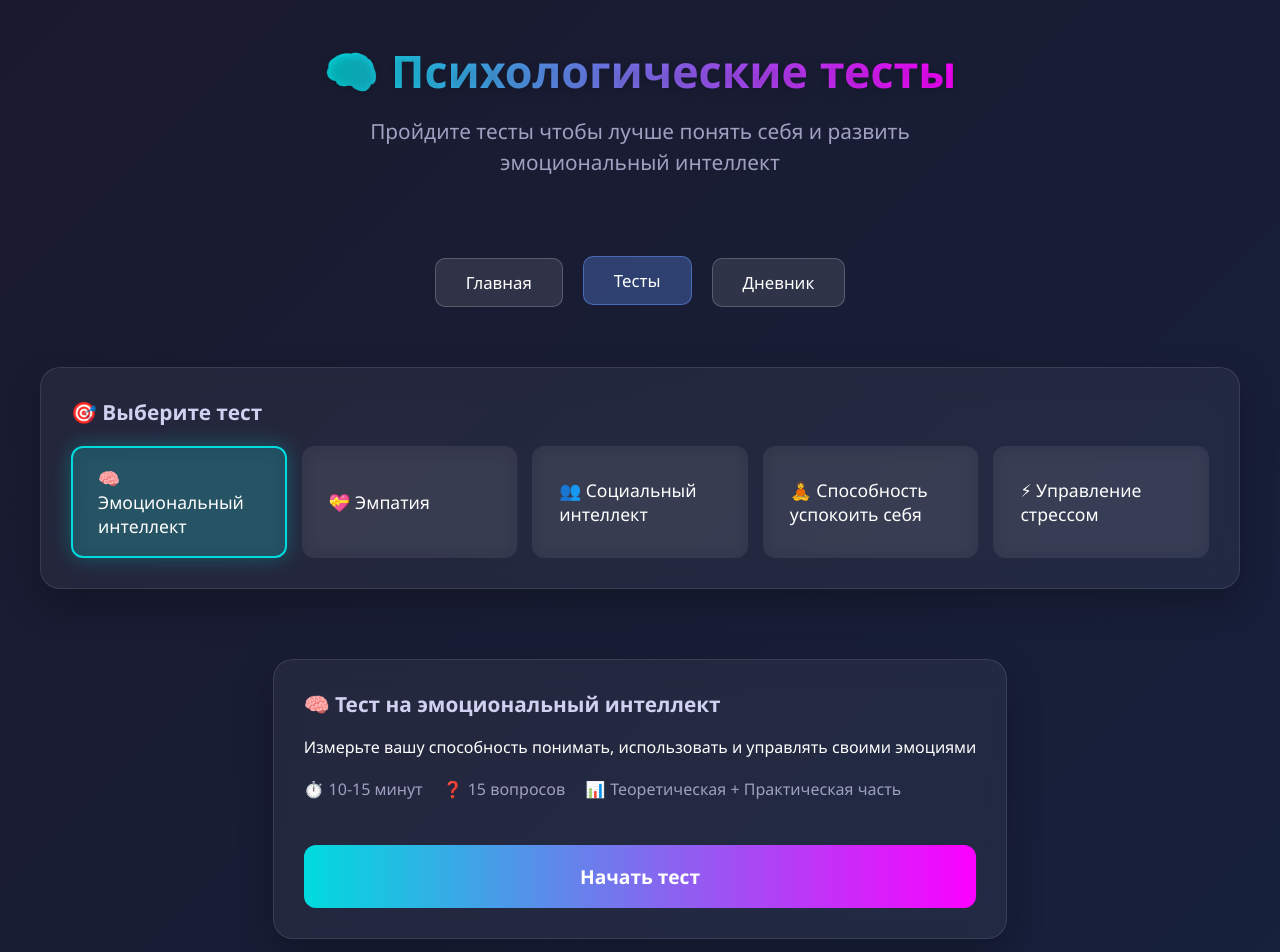
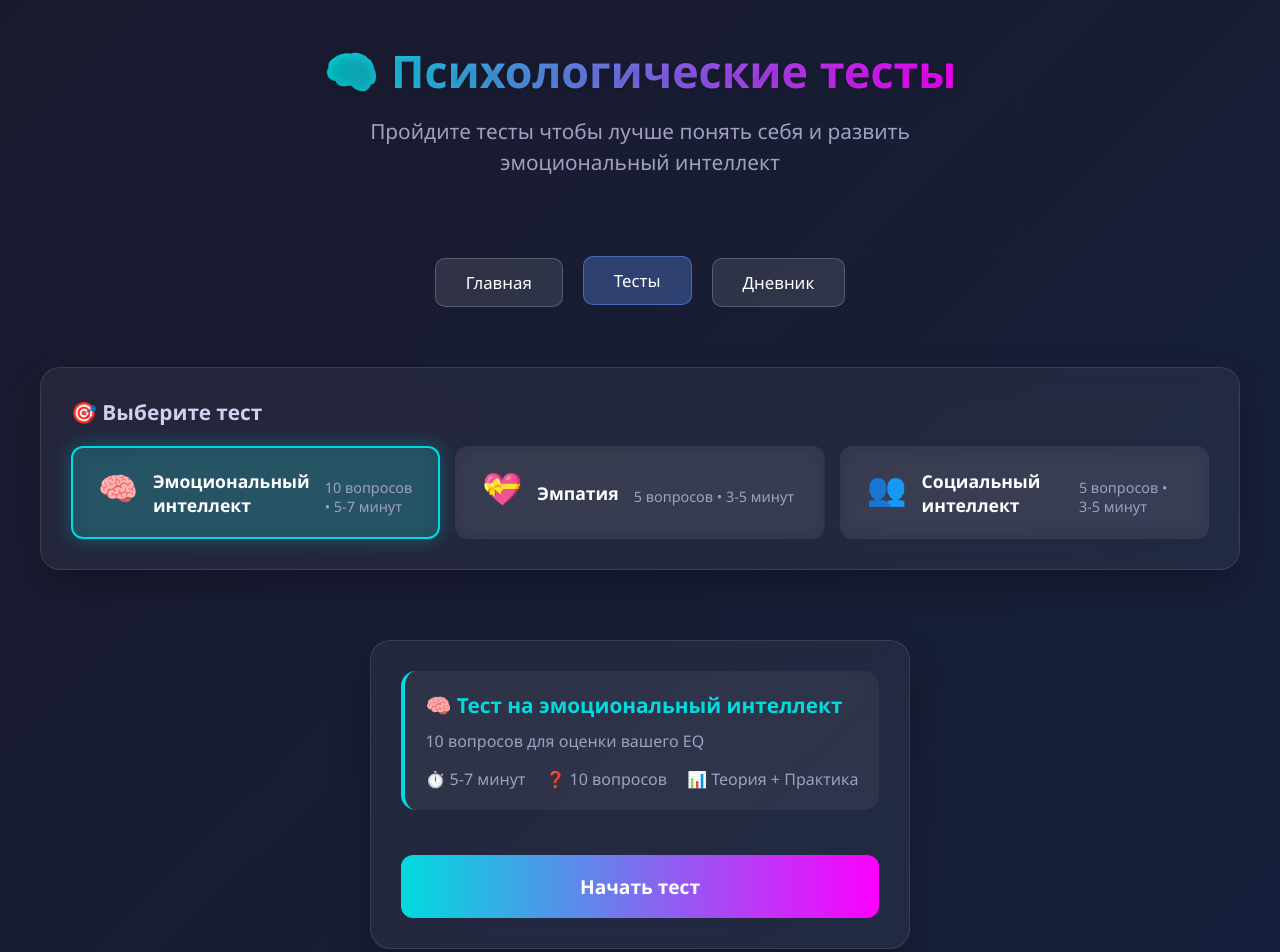
Before and after one commit to mir65344/Cube-, a website: page Mode Cube/public/tests.html in a window 1280 px wide. Shown: the top 952 px of the page. Drawn offline with Linux system fonts and the light colour scheme.

Commit message:
Update tests.html

```diff
--- a/Mode Cube/public/tests.html
+++ b/Mode Cube/public/tests.html
@@ -24,36 +24,38 @@
             <h3>🎯 Выберите тест</h3>
             <div class="test-categories">
                 <button class="test-category-btn active" data-test="eq">
-                    🧠 Эмоциональный интеллект
+                    <div style="font-size: 2rem; margin-bottom: 10px;">🧠</div>
+                    <strong>Эмоциональный интеллект</strong>
+                    <p style="margin: 8px 0 0; font-size: 0.9rem; color: #a0a0c0;">10 вопросов • 5-7 минут</p>
                 </button>
                 <button class="test-category-btn" data-test="empathy">
-                    💝 Эмпатия
+                    <div style="font-size: 2rem; margin-bottom: 10px;">💝</div>
+                    <strong>Эмпатия</strong>
+                    <p style="margin: 8px 0 0; font-size: 0.9rem; color: #a0a0c0;">5 вопросов • 3-5 минут</p>
                 </button>
                 <button class="test-category-btn" data-test="social">
-                    👥 Социальный интеллект
-                </button>
-                <button class="test-category-btn" data-test="calm">
-                    🧘 Способность успокоить себя
-                </button>
-                <button class="test-category-btn" data-test="stress">
-                    ⚡ Управление стрессом
+                    <div style="font-size: 2rem; margin-bottom: 10px;">👥</div>
+                    <strong>Социальный интеллект</strong>
+                    <p style="margin: 8px 0 0; font-size: 0.9rem; color: #a0a0c0;">5 вопросов • 3-5 минут</p>
                 </button>
             </div>
         </div>
 
         <!-- описание выбранного теста -->
         <div class="test-description card">
-            <h3 id="test-title">🧠 Тест на эмоциональный интеллект</h3>
-            <p id="test-description">Измерьте вашу способность понимать, использовать и управлять своими эмоциями</p>
-            <div class="test-meta">
-                <span>⏱️ <span id="test-time">10-15 минут</span></span>
-                <span>❓ <span id="test-questions">15 вопросов</span></span>
-                <span>📊 <span id="test-parts">Теоретическая + Практическая часть</span></span>
+            <div class="test-info">
+                <h3 id="test-title">🧠 Тест на эмоциональный интеллект</h3>
+                <p id="test-description">10 вопросов для оценки вашего EQ</p>
+                <div style="display: flex; gap: 20px; margin-top: 15px; color: #a0a0c0;">
+                    <span>⏱️ <span id="test-time">5-7 минут</span></span>
+                    <span>❓ <span id="test-questions">10 вопросов</span></span>
+                    <span>📊 <span id="test-parts">Теория + Практика</span></span>
+                </div>
             </div>
             <button id="start-test" class="submit-btn">Начать тест</button>
         </div>
 
-        <!-- контейнер теста (скрыт изначально) -->
+        <!-- контейнер теста -->
         <div class="quiz-container" id="test-container" style="display: none;">
             <!-- прогресс бар -->
             <div class="progress-container">
@@ -62,9 +64,6 @@
                 </div>
                 <div class="progress-text" id="progress-text"></div>
             </div>
-
-            <!-- Индикатор типа теста -->
-            <div class="test-type-indicator" id="test-type-indicator"></div>
 
             <!-- Контейнер для вопросов -->
             <div id="current-test"></div>
@@ -76,7 +75,7 @@
             </div>
         </div>
 
-        <!-- результаты (отдельный блок) -->
+        <!-- результаты -->
         <div class="quiz-container" id="test-results" style="display: none; margin-top: 30px;">
             <div class="result-header">
                 <h3>🎉 Результаты теста</h3>
@@ -89,12 +88,6 @@
                 <div class="score-label">Общий балл</div>
             </div>
 
-            <!-- детали по аспектам -->
-            <div class="aspects-results">
-                <h4>📊 Результаты по аспектам</h4>
-                <div class="aspects-grid" id="aspects-grid"></div>
-            </div>
-
             <!-- рекомендации -->
             <div class="recommendations" id="recommendations"></div>
 
@@ -105,7 +98,7 @@
             </div>
         </div>
 
-        <!-- cтатистика пользователя -->
+        <!-- статистика пользователя -->
         <div class="user-stats">
             <h3>📈 Ваша статистика тестов</h3>
             <div class="stats-grid">
```
